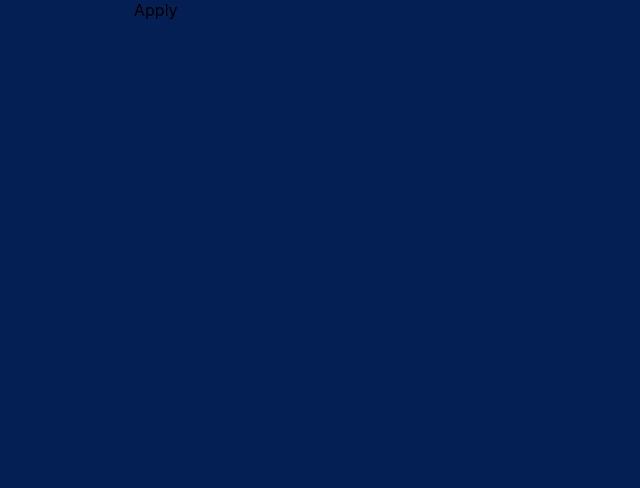
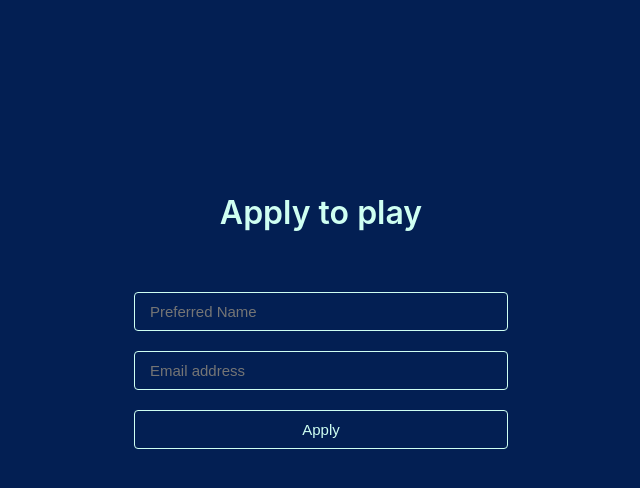
Before and after one commit to Nziranziza/guess, a React (Create React App) app: page /apply in a window 1280 px wide. Shown: the top 488 px of the page, without its empty margins (319-959 px from the left). Built offline with nearby package versions, Linux system fonts and the light colour scheme.

Commit message:
apply page

```diff
--- a/package.json
+++ b/package.json
@@ -6,6 +6,7 @@
     "@testing-library/jest-dom": "^5.11.10",
     "@testing-library/react": "^11.2.6",
     "@testing-library/user-event": "^12.8.3",
+    "base-64": "^1.0.0",
     "react": "^17.0.2",
     "react-dom": "^17.0.2",
     "react-router-dom": "^5.2.0",
--- /dev/null
+++ b/src/pages/PlayGround/index.jsx
@@ -0,0 +1,9 @@
+import React from 'react';
+
+const PlayGround = () => {
+  return <div>
+    Play ground
+  </div>
+};
+
+export default PlayGround;
--- a/src/pages/apply/index.jsx
+++ b/src/pages/apply/index.jsx
@@ -1,9 +1,75 @@
-import React from 'react';
+import React, { useState } from "react";
+import { useHistory } from 'react-router-dom';
 
-import './index.scss';
+import "./index.scss";
+import fetchAPI from '../../services';
 
 const Apply = () => {
-  return <div>Apply</div>
+  const [details, setDetails] = useState({
+    preferredName: "",
+    emailAddress: "",
+  });
+  const [step, setStep] = useState(1);
+  const [instructions, setInstructions] = useState('');
+  const history = useHistory();
+
+  const onInputChange = (key, value) => {
+    setDetails({
+      ...details,
+      [key]: value,
+    });
+  };
+
+  const onApply = (e) => {
+    e.preventDefault();
+    fetchAPI('/apply', {
+      body: details,
+      method: 'POST'
+    }).then((res) => {
+      console.log(res);
+      localStorage.setItem('applicantId', res.applicantId);
+      setStep(step + 1);
+      setInstructions(res.instructions);
+    }).catch((error) => {
+      console.log(error);
+    })
+  };
+
+  const onPlay = () => {
+    history.push('/play')
+  };
+
+  return (
+    <div className="login-container">
+      <h1>{`${step === 1 ? "Apply to play" : "Instructions"}`}</h1>
+      {step === 1 ? (
+        <form className="login-form">
+          <input
+            placeholder="Preferred Name"
+            value={details.preferredName}
+            onChange={(e) => onInputChange("preferredName", e.target.value)}
+            type="text"
+          />
+          <input
+            placeholder="Email address"
+            value={details.emailAddress}
+            onChange={(e) => onInputChange("emailAddress", e.target.value)}
+            type="email"
+          />
+          <button onClick={onApply}>Apply</button>
+        </form>
+      ) : (
+        <div className="login-form">
+          <p>{instructions}</p>
+          <button
+           onClick={onPlay}
+          >
+            Play
+          </button>
+        </div>
+      )}
+    </div>
+  );
 };
 
 export default Apply;
--- a/src/pages/login/index.jsx
+++ b/src/pages/login/index.jsx
@@ -1,30 +1,30 @@
 import React, { useState } from "react";
-import { useHistory } from 'react-router-dom';
+import { useHistory } from "react-router-dom";
 
 import "./index.scss";
 
 const Login = () => {
   const [credentials, setCredentials] = useState({
-    username: '',
-    password: ''
+    username: "",
+    password: "",
   });
   const history = useHistory();
 
   const onInputChange = (key, value) => {
     setCredentials({
       ...credentials,
-      [key]: value
-    })
+      [key]: value,
+    });
   };
 
   const isDisabled = () => {
-    return !credentials.password || !credentials.username
-  }
+    return !credentials.password || !credentials.username;
+  };
 
   const onSubmit = (e) => {
     e.preventDefault();
-    localStorage.setItem('credentials', JSON.stringify(credentials));
-    history.push('apply')
+    localStorage.setItem("credentials", JSON.stringify(credentials));
+    history.push("apply");
   };
 
   return (
@@ -35,18 +35,15 @@ const Login = () => {
           type="text"
           placeholder="Username"
           value={credentials.username}
-        onChange={(e) => onInputChange('username', e.target.value)}
+          onChange={(e) => onInputChange("username", e.target.value)}
         />
         <input
           type="password"
           placeholder="Password"
           value={credentials.password}
-        onChange={(e) => onInputChange('password', e.target.value)}
+          onChange={(e) => onInputChange("password", e.target.value)}
         />
-        <button
-         disabled={isDisabled()}
-         onClick={onSubmit}
-        >
+        <button disabled={isDisabled()} onClick={onSubmit}>
           Login
         </button>
       </form>
--- a/src/pages/login/index.scss
+++ b/src/pages/login/index.scss
@@ -34,4 +34,7 @@
       cursor: pointer;
     }
   }
+  p {
+    color: #CFFFF2;
+  }
 }
--- a/src/routes/index.jsx
+++ b/src/routes/index.jsx
@@ -1,11 +1,13 @@
 import { Route, Switch } from 'react-router-dom';
 import Login from '../pages/login';
 import Apply from '../pages/apply';
+import PlayGround from '../pages/PlayGround';
 
 const Routes = () => (
   <Switch>
     <Route path="/login" exact component={Login} />
     <Route path="/apply" exact component={Apply} />
+    <Route path="/play" exact component={PlayGround} />
   </Switch>
 );
 
--- /dev/null
+++ b/src/services/index.js
@@ -0,0 +1,41 @@
+import base64 from 'base-64';
+
+const API_URL = 'https://game.flowautobody.com.au';
+
+const fetchAPI = (endpoint, options) =>
+  new Promise((resolve, reject) => {
+    const credentials = JSON.parse(localStorage.getItem("credentials"));
+
+    const defaultOptions = {
+      method: "GET",
+      headers: {
+        "Content-Type": "application/json; charset=utf-8",
+        "Access-Control-Allow-Origin": "*",
+        Accept: "application/json",
+        Authorization: `Basic ${base64.encode(`${credentials?.username}:${credentials?.password}`)}`,
+      },
+    };
+
+    const combinedOptions = {
+      ...defaultOptions,
+      ...options,
+    };
+
+    if (combinedOptions.body) {
+      combinedOptions.body = JSON.stringify(combinedOptions.body);
+    }
+
+    console.log(combinedOptions);
+
+    fetch(`${API_URL}${endpoint}`, combinedOptions)
+    .then((res) => {
+      if (res.status === 200 || res.status === 201 || res.status === 304) {
+        return resolve(res.json() || {});
+      }
+      return reject(res.json() || {});
+    })
+    .catch(err => reject(err));
+
+  });
+
+export default fetchAPI;
```
Also changed, not shown: src/pages/PlayGround/index.scss (added), 1 other file (tests, documents, lock files or other folders). Lines whose indentation alone changed are shown as unchanged.
